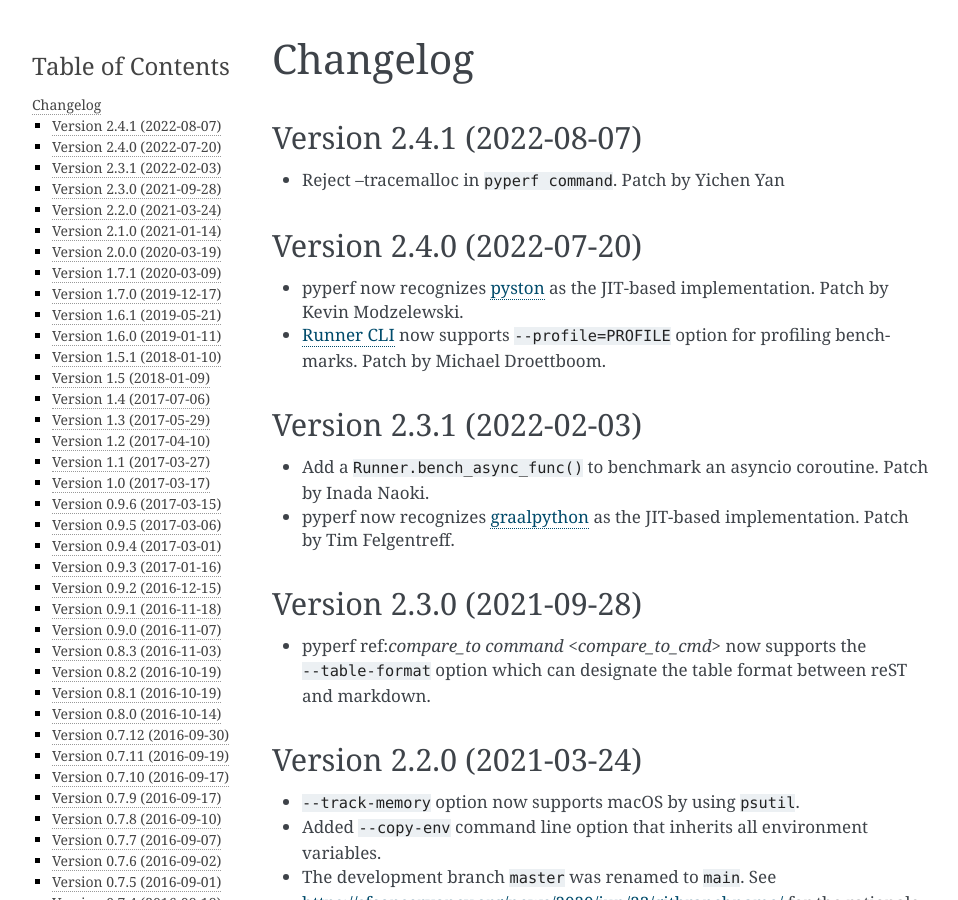
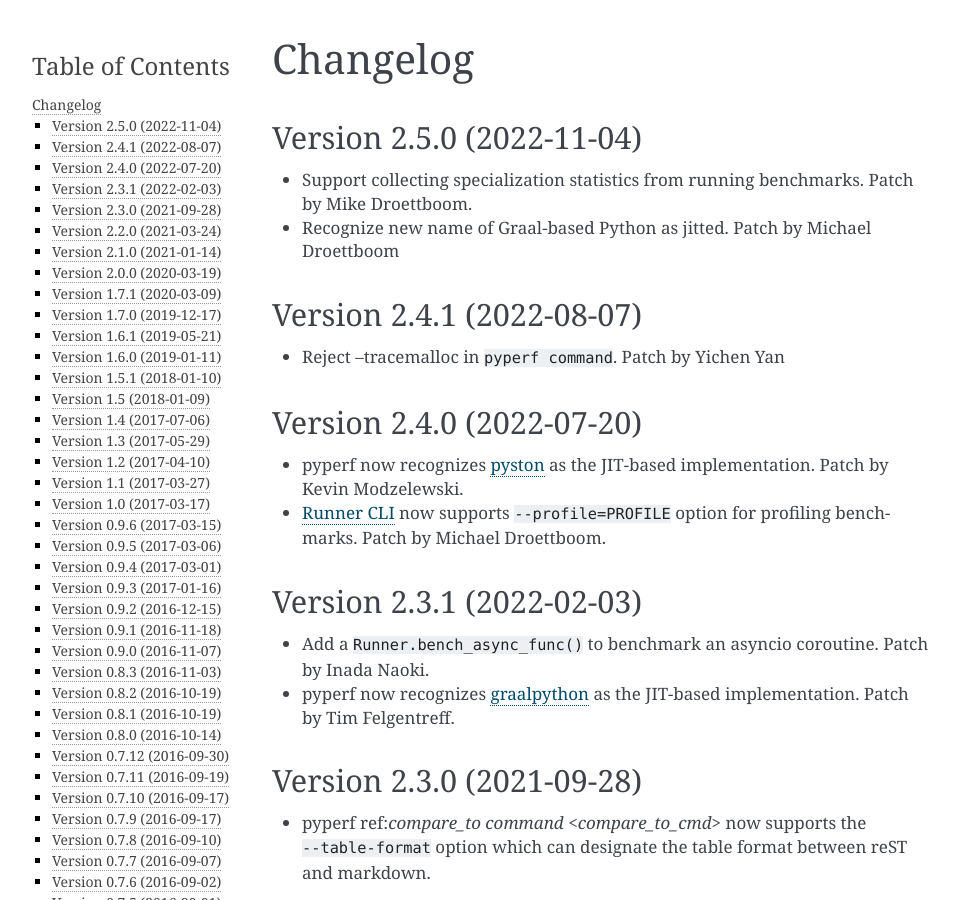
Before and after one commit to psf/pyperf, a Sphinx documentation site: the page built from doc/changelog.rst, in a window 1280 px wide and 900 px high. Shown: the whole window, without its empty margins (148-1106 px from the left). Built offline with Sphinx 7.4.7, drawn with Linux system fonts in a browser that asks for light colours.

Commit message:
Prepare release 2.5.0

```diff
--- a/doc/changelog.rst
+++ b/doc/changelog.rst
@@ -1,5 +1,14 @@
 Changelog
 =========
+
+Version 2.5.0 (2022-11-04)
+-------------
+
+* Support collecting specialization statistics from running benchmarks.
+  Patch by Mike Droettboom.
+
+* Recognize new name of Graal-based Python as jitted.
+  Patch by Michael Droettboom
 
 Version 2.4.1 (2022-08-07)
 -------------
--- a/doc/conf.py
+++ b/doc/conf.py
@@ -55,7 +55,7 @@ author = u'Victor Stinner'
 # built documents.
 #
 # The short X.Y version.
-version = release = '2.4.1'
+version = release = '2.5.0'
 
 # The language for content autogenerated by Sphinx. Refer to documentation
 # for a list of supported languages.
--- a/pyperf/__init__.py
+++ b/pyperf/__init__.py
@@ -1,6 +1,6 @@
 from time import perf_counter
 
-VERSION = (2, 4, 1)
+VERSION = (2, 5, 0)
 __version__ = '.'.join(map(str, VERSION))
 
 # Export pyperf.perf_counter for backward compatibility with pyperf 1.7
--- a/setup.py
+++ b/setup.py
@@ -24,7 +24,7 @@
 #  - git commit -a -m "post-release"
 #  - git push or send the PR to the repository
 
-VERSION = '2.4.1'
+VERSION = '2.5.0'
 
 DESCRIPTION = 'Python module to run and analyze benchmarks'
 CLASSIFIERS = [
```
